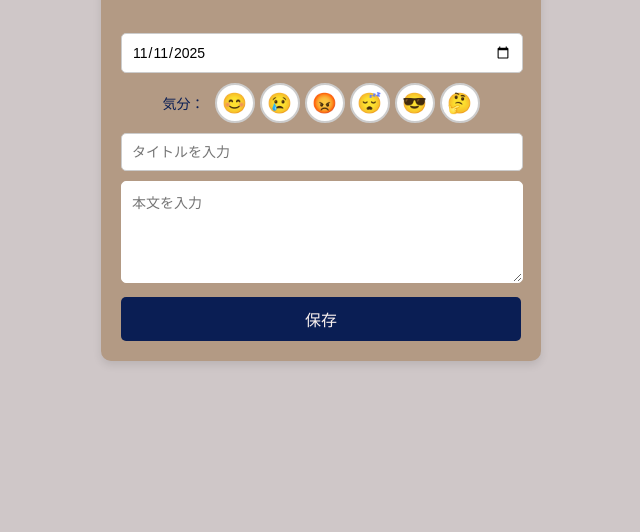
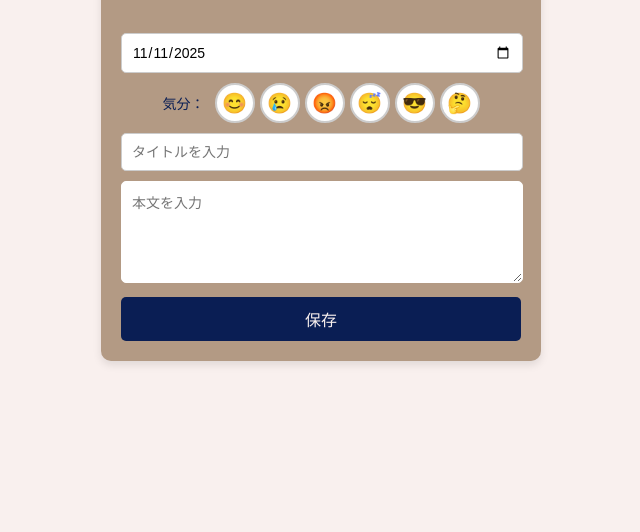
Before and after one commit to Koyuki-05/diary_app, a plain HTML site: page index.html in a window 1280 px wide. Shown: the part 308-840 px from the top of the page, without its empty margins (319-959 px from the left). Drawn offline with Linux system fonts and the light colour scheme.

Commit message:
Update styles.css

```diff
--- a/styles.css
+++ b/styles.css
@@ -1,6 +1,6 @@
 body {
   font-family: 'Arial', sans-serif;
-  background-color: #cfc7c8;
+  background-color: #f9f0ee;
   margin: 0;
   padding: 0;
   display: flex;
@@ -195,4 +195,5 @@ button:hover {
 
 .delete-btn:hover {
   background-color: #943c3c;
+
 }
```
